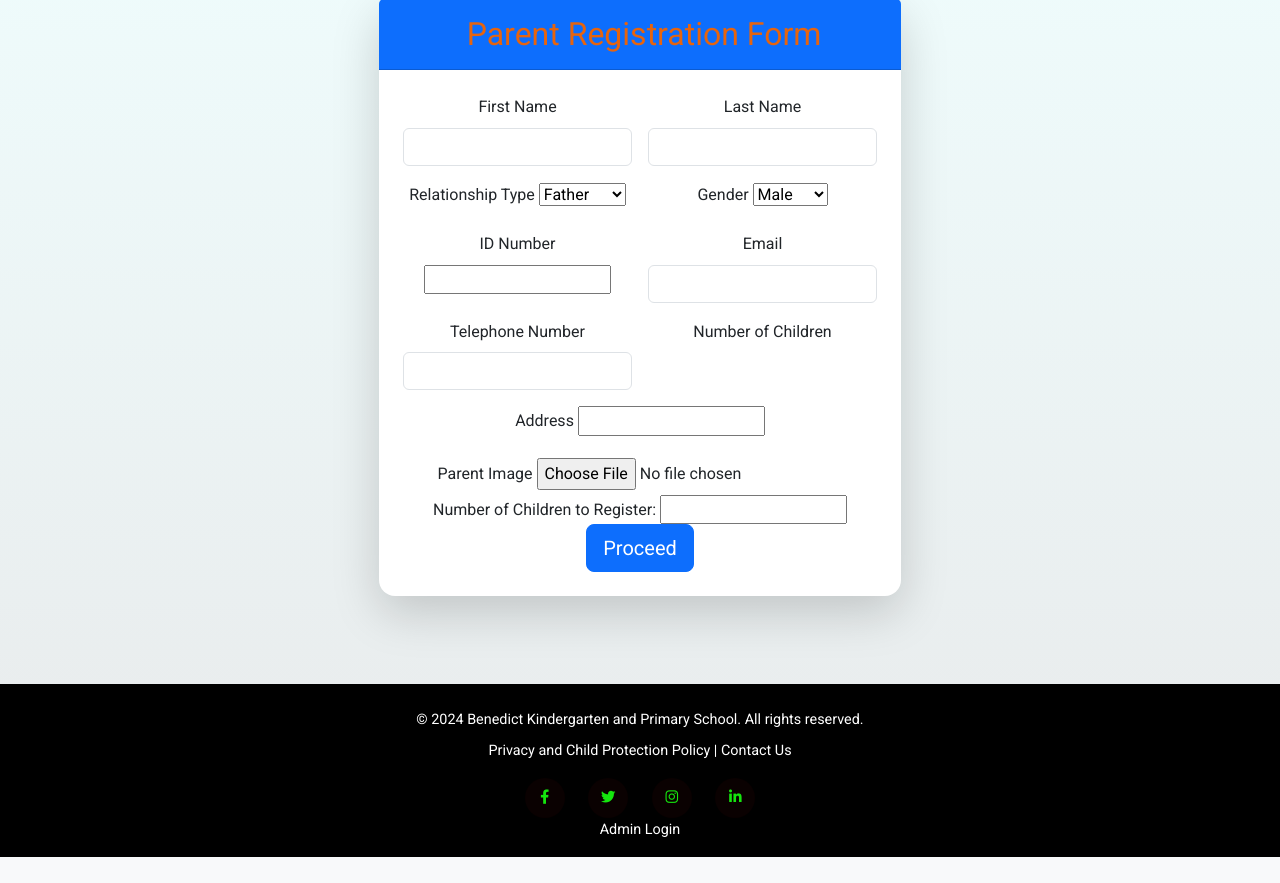
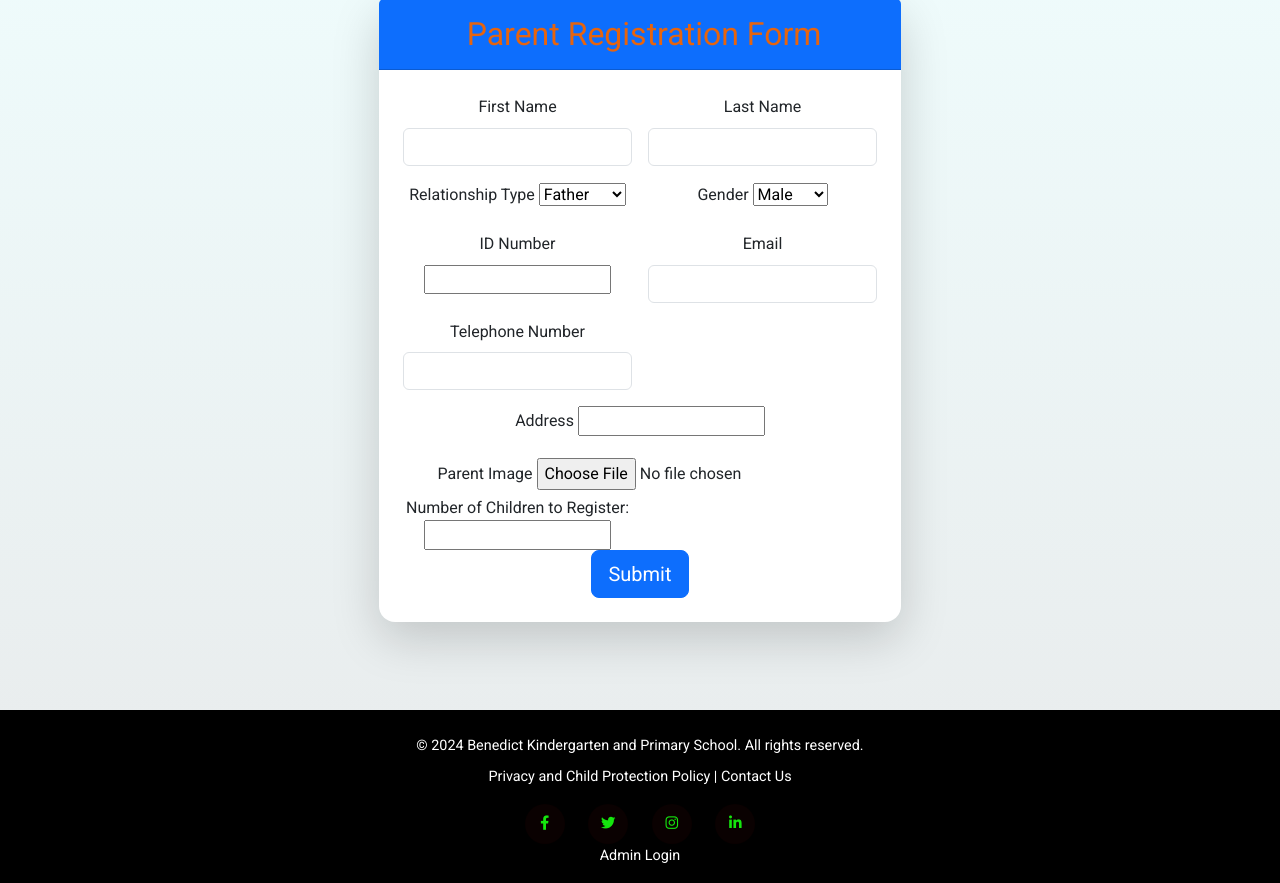
Before and after one commit to Doneddie/Benedict-School, a Django app: page /benedict_school/parent/create/ in a window 1280 px wide. Shown: the part 223-1106 px from the top of the page. Before the commit the page ends 1080 px from the top, so only its background shows below. Run offline with Django 5.2, Linux system fonts and the light colour scheme; some libraries are stand-ins or nearby versions.

Commit message:
The child and application forms are okay.

```diff
--- a/benedict/benedict_school/forms.py
+++ b/benedict/benedict_school/forms.py
@@ -208,7 +208,7 @@ class ParentForm(forms.ModelForm):
         fields = [
             'first_name', 'last_name', 'relationship_type', 'sex',
             'ID_number', 'email', 'tel_no', 'address',
-            'parent_image'
+            'parent_image', 'num_children'
         ]
         widgets = {
             'first_name': forms.TextInput(attrs={'class': 'form-control'}),
--- a/benedict/benedict_school/models.py
+++ b/benedict/benedict_school/models.py
@@ -34,6 +34,7 @@ class Parent(models.Model):
     tel_no = models.CharField(max_length=15, default='')
     address = models.CharField(max_length=100)
     parent_image = models.ImageField(upload_to="parent_images/", null=True, blank=True)
+    num_children = models.PositiveIntegerField(default=1)
 
     STATUS_CHOICES = [
         ('active', 'Active'),
--- a/benedict/benedict_school/templates/parent_form.html
+++ b/benedict/benedict_school/templates/parent_form.html
@@ -44,10 +44,6 @@
                                 <label class="form-label">Telephone Number</label>
                                 {{ form.tel_no }}
                             </div>
-                            <div class="col-md-6">
-                                <label class="form-label">Number of Children</label>
-                                {{ form.num_children }}
-                            </div>
                             <div class="col-12">
                                 <label class="form-label">Address</label>
                                 {{ form.address }}
@@ -57,11 +53,19 @@
                                 {{ form.parent_image }}
                             </div>
                         </div>
-                        <form method="get" action="{% url 'register_children' parent.id %}">
-                            <label for="num_children">Number of Children to Register:</label>
-                            <input type="number" id="num_children" name="num_children" min="1" required>
-                            <button type="submit" class="btn btn-primary btn-lg">Proceed</button>
-                        </form>
+
+                        <div class="row g-3">
+                            <div class="col-md-6">
+                                <label for="num_children">Number of Children to Register:</label>
+                                <input type="number" id="num_children" name="num_children" min="1" required>
+                            </div>
+                        </div>
+
+                        <div class="row g-3">
+                            <div class="col-12">
+                                <button type="submit" class="btn btn-primary btn-lg">Submit</button>
+                            </div>
+                        </div>
                     </form>
                 </div>
             </div>
--- a/benedict/benedict_school/templates/register_children.html
+++ b/benedict/benedict_school/templates/register_children.html
@@ -14,6 +14,8 @@
 {% endblock %}
 {% block content %}
     <h1>Register Children for {{ parent.first_name }} {{ parent.last_name }}</h1>
+
+    <!-- Display the child registration forms and application forms -->
     <form method="post" enctype="multipart/form-data">
         {% csrf_token %}
 
--- a/benedict/benedict_school/urls.py
+++ b/benedict/benedict_school/urls.py
@@ -50,6 +50,6 @@ urlpatterns = [
     path('child/<int:pk>/to-alumni/', views.child_to_alumni, name='child-to-alumni'),
     path('parent/<int:pk>/to-alumni/', views.parent_to_alumni, name='parent-to-alumni'),
     path('alumni/', views.alumni_list, name='alumni-list'),
-    path('register/<int:parent_id>/', register_children, name='register_children'),
+    path('register/<int:parent_id>/', views.register_children, name='register_children'),
     path("events/", EventListView.as_view(), name="event-list"),  # List all events
 ]
--- a/benedict/benedict_school/views.py
+++ b/benedict/benedict_school/views.py
@@ -64,18 +64,28 @@ class ParentCreateView(CreateView):
     form_class = ParentForm
     template_name = 'parent_form.html'
 
+    def form_valid(self, form):
+        # Save the parent object and then pass it to the template
+        self.object = form.save()
+        # Redirect to the register_children page with the parent_pk
+        return redirect('register_children', parent_id=self.object.pk)
+
+    def get_context_data(self, **kwargs):
+        context = super().get_context_data(**kwargs)
+        context['parent'] = self.object  # Add the parent object to context
+        return context
+
     def get_success_url(self):
-        # After the parent is created, get the parent_pk
         return reverse_lazy('register_children', kwargs={'parent_pk': self.object.pk})
 
-
+# Child and application create view
 def register_children(request, parent_id):
     parent = Parent.objects.get(id=parent_id)
 
-    # Get the number of children to register (from the request or a form input)
-    num_children = int(request.GET.get('num_children', 1))  # Default to 1
+    # Get the number of children to register (from the parent object, not from a POST or GET request)
+    num_children = parent.num_children
 
-    # Create formsets
+    # Create formsets based on the number of children
     ChildFormSet = formset_factory(ChildForm, extra=num_children)
     PupilApplicationFormSet = formset_factory(PupilApplicationForm, extra=num_children)
 
@@ -85,17 +95,15 @@ def register_children(request, parent_id):
 
         if child_formset.is_valid() and application_formset.is_valid():
             for child_form, application_form in zip(child_formset, application_formset):
-                # Save Child instance
                 child = child_form.save(commit=False)
                 child.parent = parent
                 child.save()
-
-                # Save PupilApplication instance
                 application = application_form.save(commit=False)
                 application.child = child
                 application.save()
 
-            return redirect('success_page')  # Redirect to a success page
+            return redirect('success_page')  # Redirect to a success page or wherever you need
+
     else:
         child_formset = ChildFormSet(prefix='child')
         application_formset = PupilApplicationFormSet(prefix='application')
@@ -106,6 +114,7 @@ def register_children(request, parent_id):
         'application_formset': application_formset,
     }
     return render(request, 'register_children.html', context)
+
 
 # Event views
 class EventListView(ListView):
```
Also changed, not shown: benedict/benedict_school/migrations/0023_parent_num_children.py (added), benedict/db.sqlite3.
